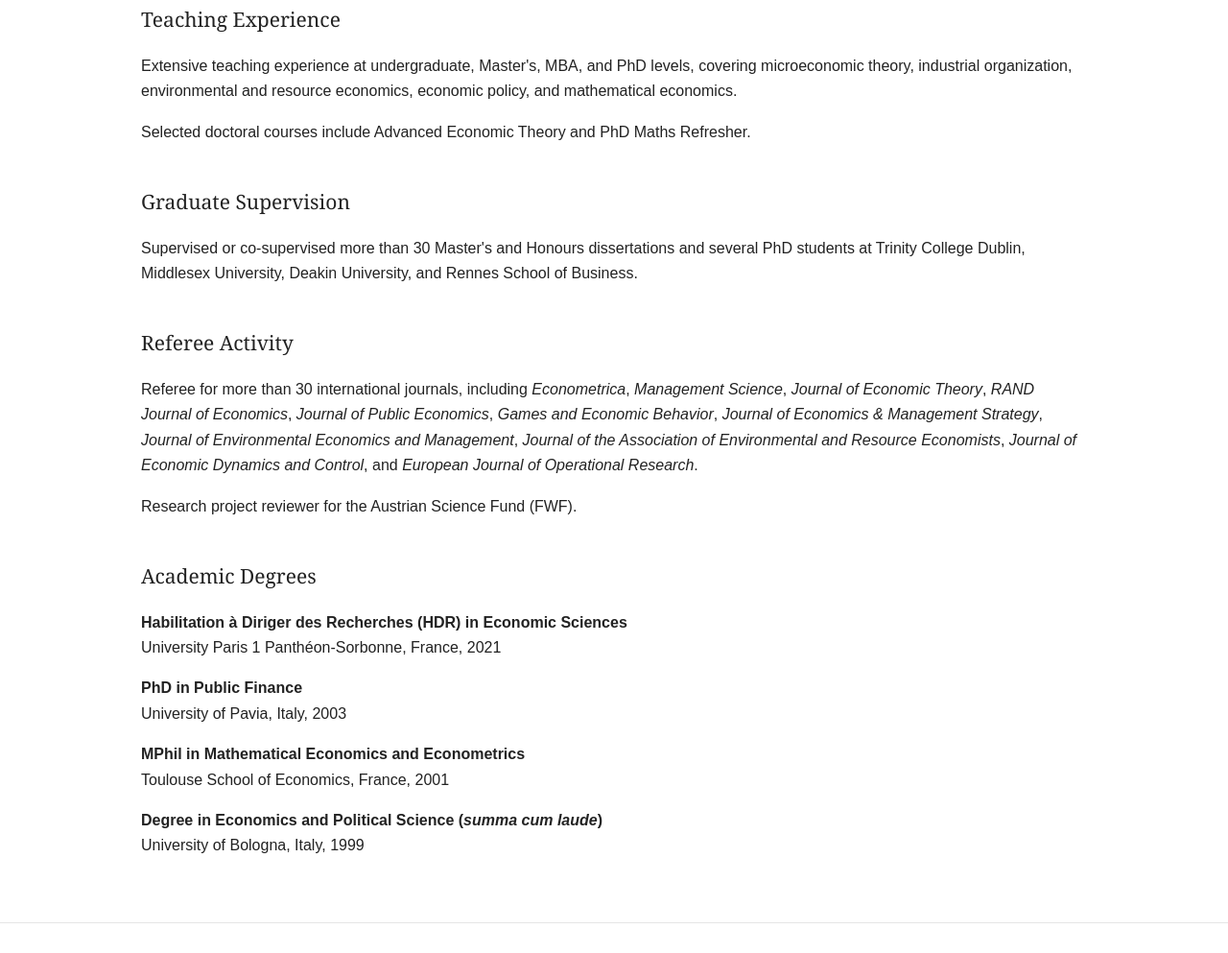
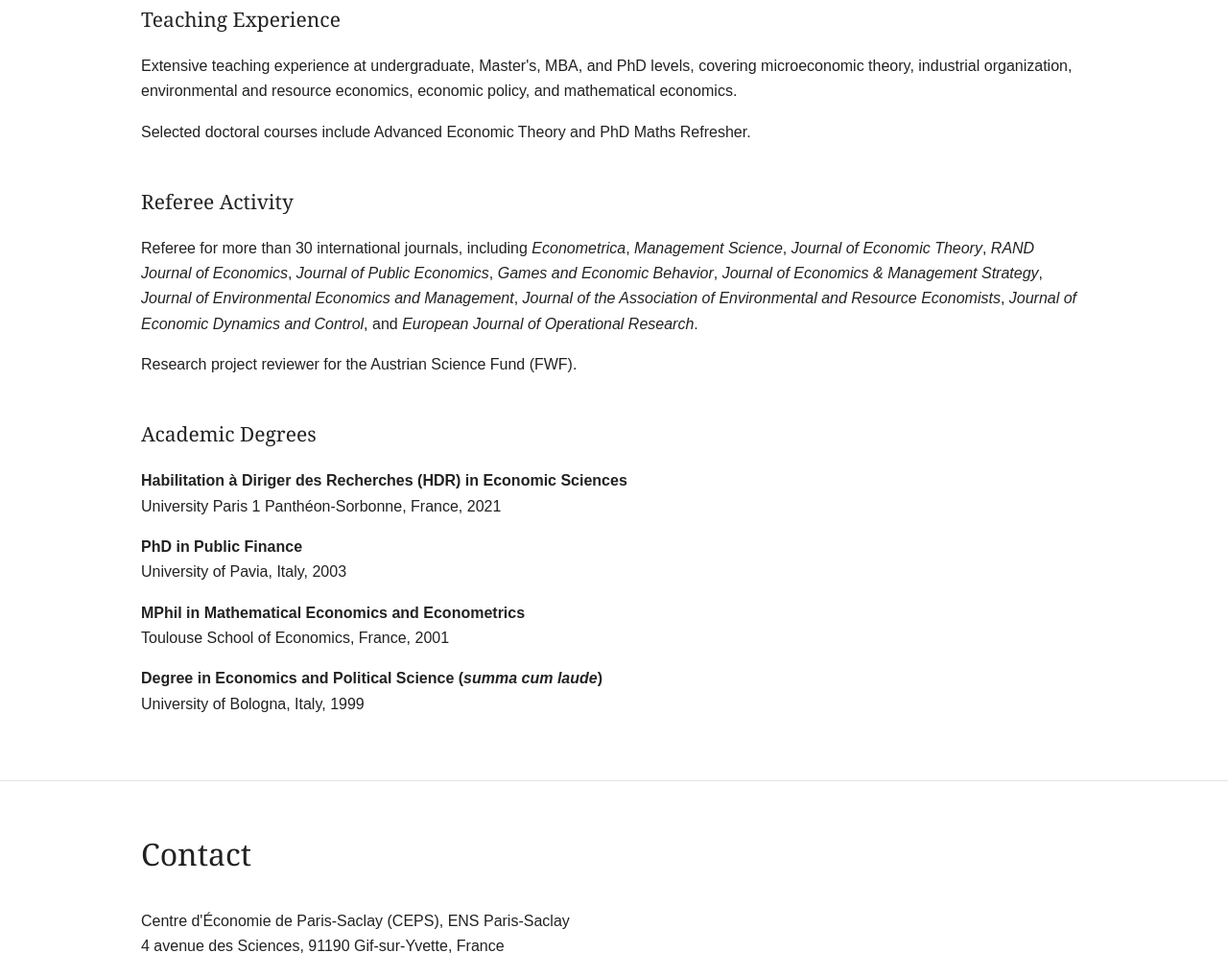
Before and after one commit to colomboluca434/lucacolombo, a plain HTML site: page index.html in a window 1280 px wide. Shown: the part 4462-5455 px from the top of the page at 96% size. Drawn offline with Linux system fonts and the light colour scheme.

Commit message:
Update index.html

```diff
--- a/index.html
+++ b/index.html
@@ -734,18 +734,6 @@ font-weight: 500;
 </div>
 
 <div class="background-block">
-  <h3>Graduate Supervision</h3>
-
-  <p>
-    Supervised or co-supervised more than 30
-    Master's and Honours dissertations and several
-    PhD students at Trinity College Dublin,
-    Middlesex University, Deakin University,
-    and Rennes School of Business.
-  </p>
-</div>
-
-<div class="background-block">
 
   <h3>Referee Activity</h3>
 
```
